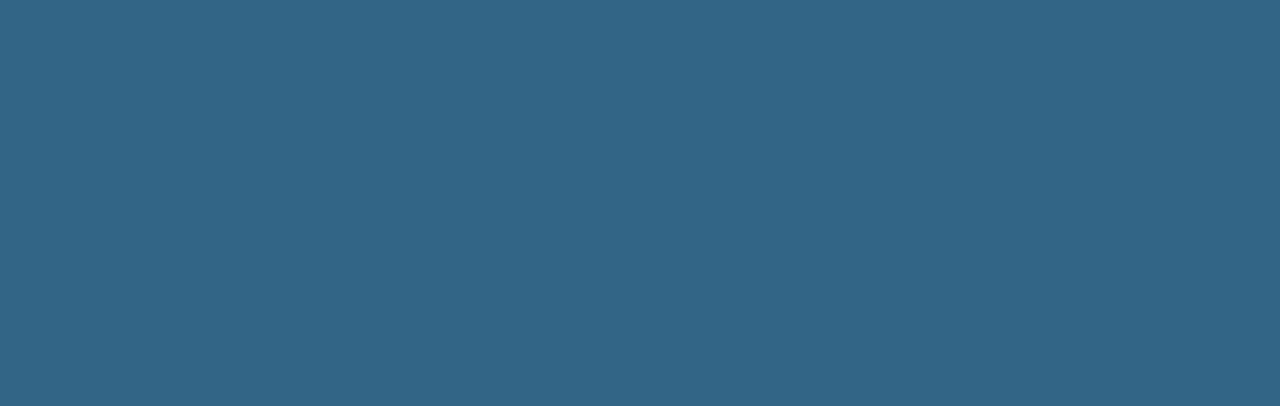
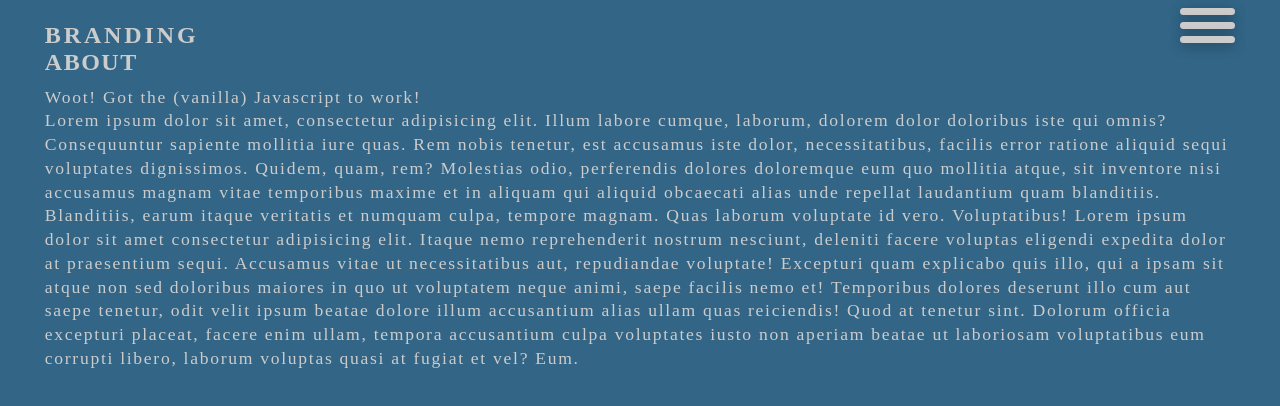
Before and after one commit to omidvari80/menu-animation, a website: page index.html in a window 1280 px wide. Drawn offline with Linux system fonts and the light colour scheme.

Commit message:
add: add main-contents , style

```diff
--- a/index.html
+++ b/index.html
@@ -13,11 +13,25 @@
         <header class="main-header">
             <nav>
                 <div class="masthead active-element">
+                    <h1><a href="#0">Branding</a></h1>
+                    <div id="menu-toggle" class="menu-toggle active-element">
 
+                        <div class="one"></div>
+                        <div class="two"></div>
+                        <div class="three"></div>
+                     </div>
                 </div>
+
+
             </nav>
 
         </header>
+
+        <main class="main-contents">
+            <h2>About</h2>
+             <p>Woot! Got the (vanilla) Javascript to work!</p>
+            <p>Lorem ipsum dolor sit amet, consectetur adipisicing elit. Illum labore cumque, laborum, dolorem dolor doloribus iste qui omnis? Consequuntur sapiente mollitia iure quas. Rem nobis tenetur, est accusamus iste dolor, necessitatibus, facilis error ratione aliquid sequi voluptates dignissimos. Quidem, quam, rem? Molestias odio, perferendis dolores doloremque eum quo mollitia atque, sit inventore nisi accusamus magnam vitae temporibus maxime et in aliquam qui aliquid obcaecati alias unde repellat laudantium quam blanditiis. Blanditiis, earum itaque veritatis et numquam culpa, tempore magnam. Quas laborum voluptate id vero. Voluptatibus! Lorem ipsum dolor sit amet consectetur adipisicing elit. Itaque nemo reprehenderit nostrum nesciunt, deleniti facere voluptas eligendi expedita dolor at praesentium sequi. Accusamus vitae ut necessitatibus aut, repudiandae voluptate! Excepturi quam explicabo quis illo, qui a ipsam sit atque non sed doloribus maiores in quo ut voluptatem neque animi, saepe facilis nemo et! Temporibus dolores deserunt illo cum aut saepe tenetur, odit velit ipsum beatae dolore illum accusantium alias ullam quas reiciendis! Quod at tenetur sint. Dolorum officia excepturi placeat, facere enim ullam, tempora accusantium culpa voluptates iusto non aperiam beatae ut laboriosam voluptatibus eum corrupti libero, laborum voluptas quasi at fugiat et vel? Eum.</p>
+        </main>
     </div>
 
 
--- a/sass/index.scss
+++ b/sass/index.scss
@@ -27,3 +27,60 @@ body{
     letter-spacing: .18rem;
     text-transform: uppercase;
 }
+/*هر دوی این موارد برای قابل مشاهده نگه داشتن #menu-toggle زمانی که فهرست باز است، لازم است.*/
+.masthead{
+    position: relative;
+    z-index: 1000;
+    /********************************/
+    top: 0;
+    left: 0;
+    width: 100%;
+    align-items: baseline;
+    display: flex;
+    justify-content: space-between;
+}
+
+.masthead h1{
+    transition-delay: 450ms;
+}
+
+
+.menu-toggle{
+    cursor: pointer;
+    width: 55px;
+    z-index: 3;
+}
+
+.menu-toggle div{
+    background-color: #ccc;
+    border-radius: 25px;
+    box-shadow: 0px 3px 13px rgba(0,0,0,.3);
+    height: 7px;
+    transition-duration: 250ms;
+    transition-timing-function: cubic-bezier(.13,.24,.35,1.64);
+}
+
+.menu-toggle .one,
+.menu-toggle .two{
+    margin-bottom: 7px;
+}
+
+
+.main-contents{
+    flex: auto;
+}
+
+.main-contents h2{
+    letter-spacing: 1.5px;
+    margin-bottom: .6rem;
+    text-transform: uppercase;
+}
+
+.main-contents p{
+    font-size: 1.1rem;
+    letter-spacing: 1.7px;
+    line-height: 1.35;
+         color: #ccc;
+         transition-delay: 150ms;
+         transition-duration: 850ms;
+}
```
Also changed, not shown: css/index.css, 1 other file.
